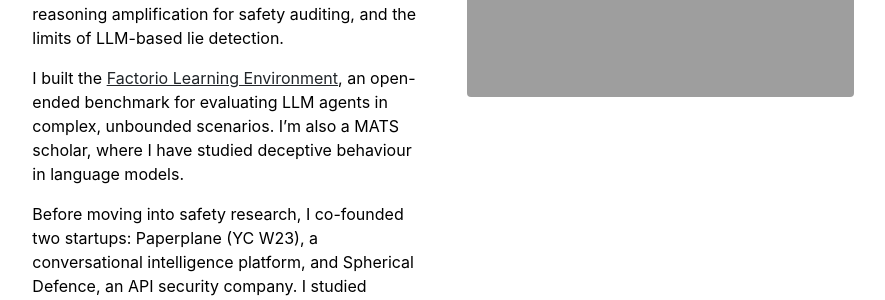
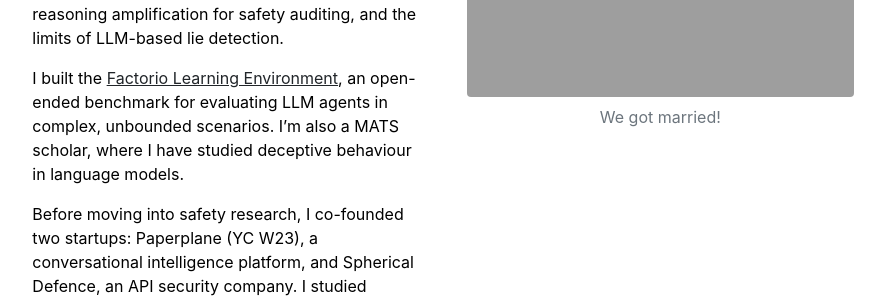
Before and after one commit to JackHopkins/JackHopkins.github.io, a Jekyll site: the page built from about.md, in a window 1280 px wide. Shown: the part 366-666 px from the top of the page, without its empty margins (197-1082 px from the left). Built offline with Jekyll 4.4.1, drawn with Linux system fonts in a browser that asks for light colours.

Commit message:
Remove unused theme stock images; caption the About photo
Co-Authored-By: Claude Fable 5 <noreply@anthropic.com>

```diff
--- a/_layouts/about.html
+++ b/_layouts/about.html
@@ -8,6 +8,9 @@ layout: default
     {{ content }}
   </div>
   <div class="col-md-6">
-    <img src="{{ site.github.url }}/assets/img/rosie-and-me.jpeg" alt="Jack and Rosie" width="100%" class="rounded">
+    <figure>
+      <img src="{{ site.github.url }}/assets/img/rosie-and-me.jpeg" alt="Jack and Rosie" width="100%" class="rounded">
+      <figcaption class="text-muted text-center mt-2">We got married!</figcaption>
+    </figure>
   </div>
 </div>
```
